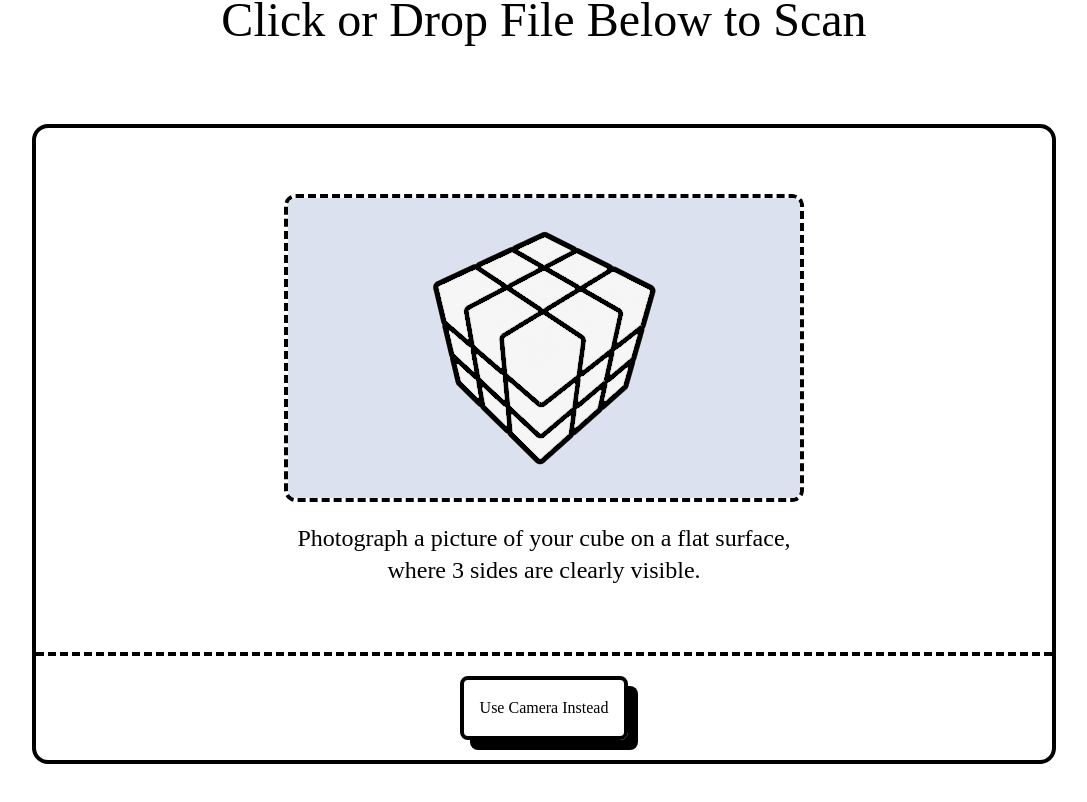
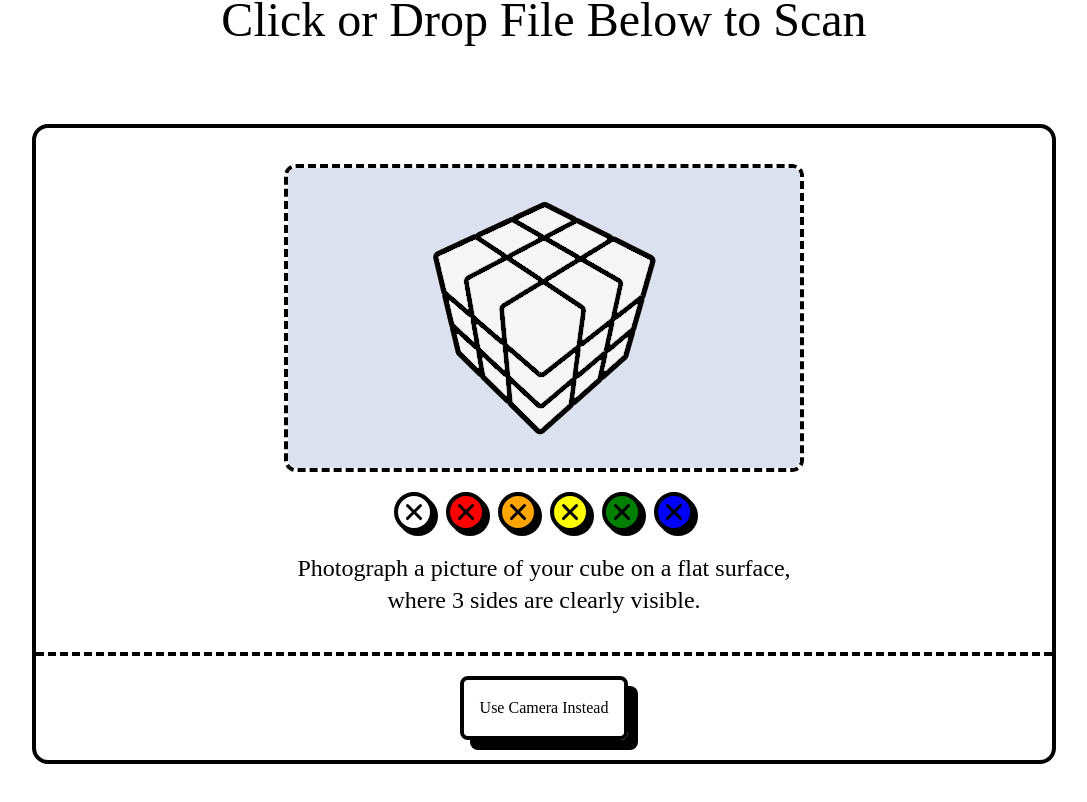
Before and after one commit to richgrov/dCubed, a React (Vite) app in the folder frontend/: page / in a window 1280 px wide. Shown: the part 893-1695 px from the top of the page, without its empty margins (96-1183 px from the left). Built offline with nearby package versions, Linux system fonts and the light colour scheme; a web font is replaced by a local one.

Commit message:
Add color scan indicators (#32)

```diff
--- a/frontend/src/Upload.tsx
+++ b/frontend/src/Upload.tsx
@@ -2,8 +2,9 @@ import { useCallback, useEffect, useRef, useState } from "react";
 import { Button } from "./Button";
 import { useDropzone } from "react-dropzone";
 
-import { Cube } from "./model";
+import { COLORS, Cube } from "./model";
 
+import { CheckIcon, XMarkIcon } from "@heroicons/react/16/solid";
 import phone from "./assets/phone.png";
 import loadingAnimation from "./assets/loading.gif";
 
@@ -122,6 +123,9 @@ export default function Uploader(props: { onComplete: CompletionCallback }) {
 					alt="A picture of a Rubik's cube on a flat surface"
 					className="rounded-xl border-4 border-dashed border-black"
 				/>
+
+				<ScannedColors cube={sides} />
+
 				<p className="max-w-lg text-2xl">
 					Photograph a picture of your cube on a flat surface, where 3
 					sides are clearly visible.
@@ -140,3 +144,24 @@ export default function Uploader(props: { onComplete: CompletionCallback }) {
 		</div>
 	);
 }
+
+function ScannedColors(props: { cube: Partial<Cube> }) {
+	return (
+		<div className="flex gap-3">
+			{COLORS.map((key) => {
+				const css = { backgroundColor: key.toLowerCase() };
+				const isScanned =
+					typeof props.cube[key as keyof Cube] !== "undefined";
+				return (
+					<div
+						className="h-10 w-10 rounded-full border-4 border-black shadow-[black_4px_4px]"
+						style={css}
+						key={key}
+					>
+						{isScanned ? <CheckIcon /> : <XMarkIcon />}
+					</div>
+				);
+			})}
+		</div>
+	);
+}
--- a/frontend/src/model.ts
+++ b/frontend/src/model.ts
@@ -1,4 +1,6 @@
+export const COLORS = ["WHITE", "RED", "ORANGE", "YELLOW", "GREEN", "BLUE"];
 export type Color = "WHITE" | "RED" | "ORANGE" | "YELLOW" | "GREEN" | "BLUE";
+
 export type Cube = { [K in Color]: Color[] };
 
 export type AppState = {
```
